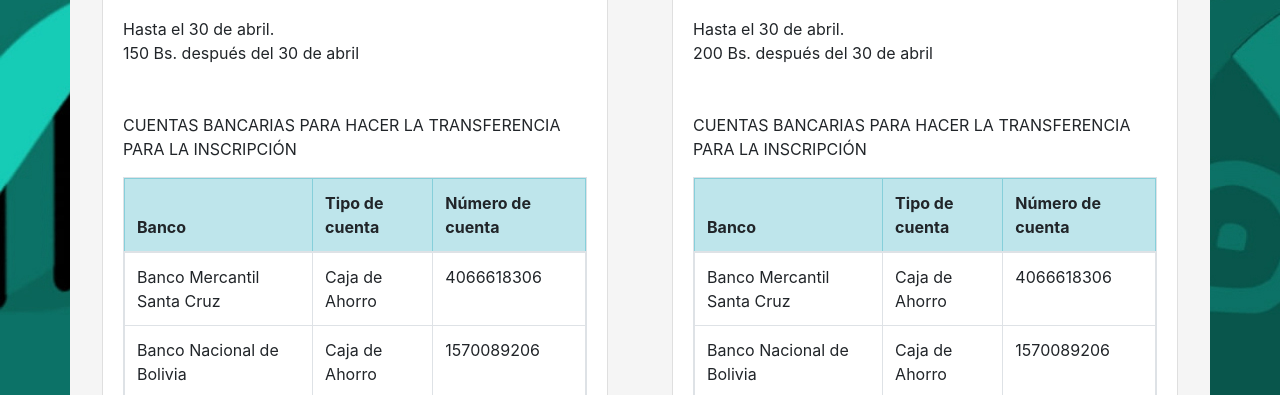
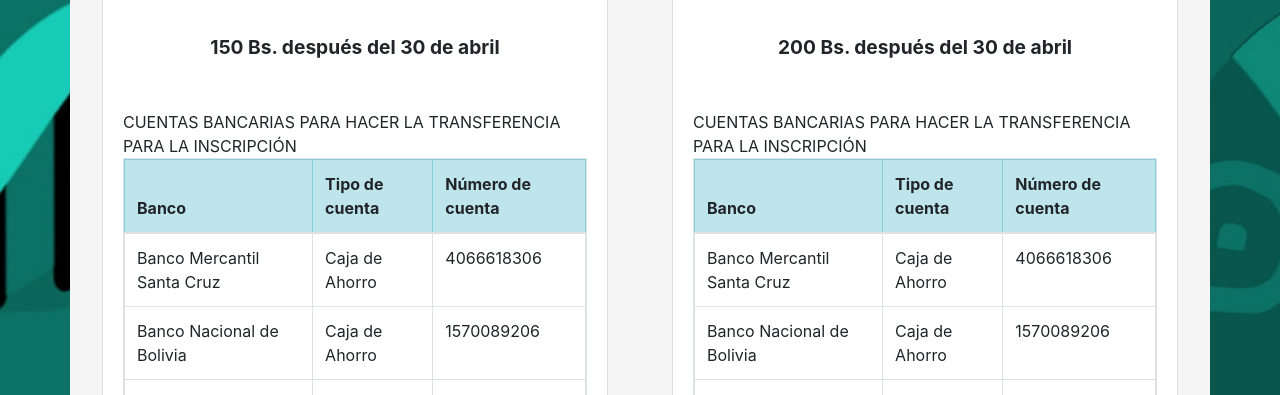
Before and after one commit to fazozela/biotecnologia, a plain HTML site: page inscripcion.html in a window 1280 px wide. Shown: the part 405-800 px from the top of the page. Drawn offline with nearby package versions, Linux system fonts and the light colour scheme.

Commit message:
cambios en texto despues de caja

```diff
--- a/inscripcion.html
+++ b/inscripcion.html
@@ -74,10 +74,12 @@
                         </div>
                         <div class="card-body ">
                             <p class="card-text ">
-                                Hasta el 30 de abril.
-                                <br>150 Bs. después del 30 de abril
 
-                                <br><br><br>CUENTAS BANCARIAS PARA HACER LA TRANSFERENCIA PARA LA INSCRIPCIÓN
+                                <div style="text-align: center; font-size: 1.2rem; ">
+                                <strong> 150 Bs. después del 30 de abril</strong>
+                                </div>
+
+                                <br><br>CUENTAS BANCARIAS PARA HACER LA TRANSFERENCIA PARA LA INSCRIPCIÓN
                                 <table class="table table-responsive table-bordered table-hover ">
                                     <thead class="table-info ">
                                         <tr>
@@ -146,10 +148,12 @@
                         </div>
                         <div class="card-body ">
                             <p class="card-text ">
-                                Hasta el 30 de abril.
-                                <br>200 Bs. después del 30 de abril
 
-                                <br><br><br>CUENTAS BANCARIAS PARA HACER LA TRANSFERENCIA PARA LA INSCRIPCIÓN
+                                <div style="text-align: center; font-size: 1.2rem; ">
+                                <strong> 200 Bs. después del 30 de abril</strong>
+                                </div>
+
+                                <br><br>CUENTAS BANCARIAS PARA HACER LA TRANSFERENCIA PARA LA INSCRIPCIÓN
                                 <table class="table table-responsive table-bordered table-hover ">
                                     <thead class="table-info ">
                                         <tr>
```
